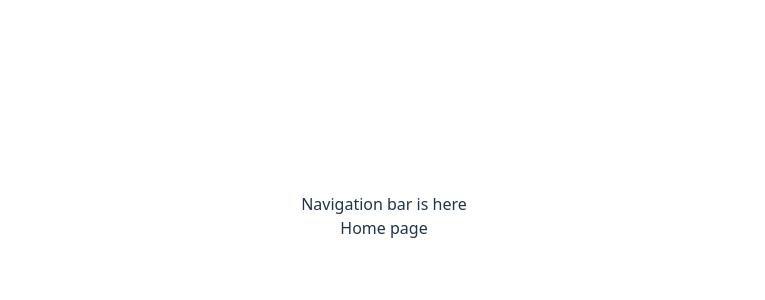
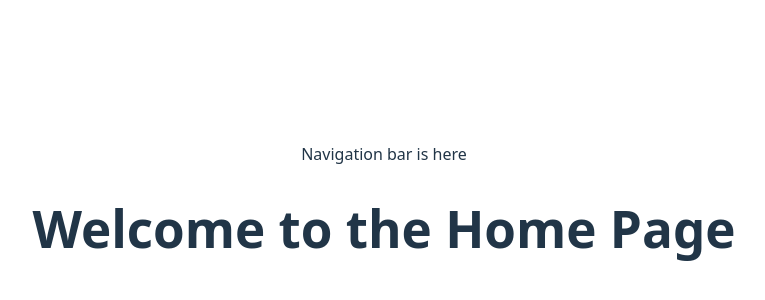
Before and after one commit to aroliani/music-discovery-project, a React (Vite) app: page / in a window 1280 px wide. Shown: the part 184-484 px from the top of the page, without its empty margins (256-1021 px from the left). Built offline with nearby package versions, Linux system fonts and the light colour scheme.

Commit message:
Update Home.jsx

```diff
--- a/src/pages/Home.jsx
+++ b/src/pages/Home.jsx
@@ -1,9 +1,9 @@
-const Home = ()=> {
-    return(
-        <div>
-            Home page
-        </div>
-    )
-}
+const Home = () => {
+  return (
+    <div className="home-container">
+      <h1 className="home-title">Welcome to the Home Page</h1>
+    </div>
+  );
+};
 
 export default Home;
```
